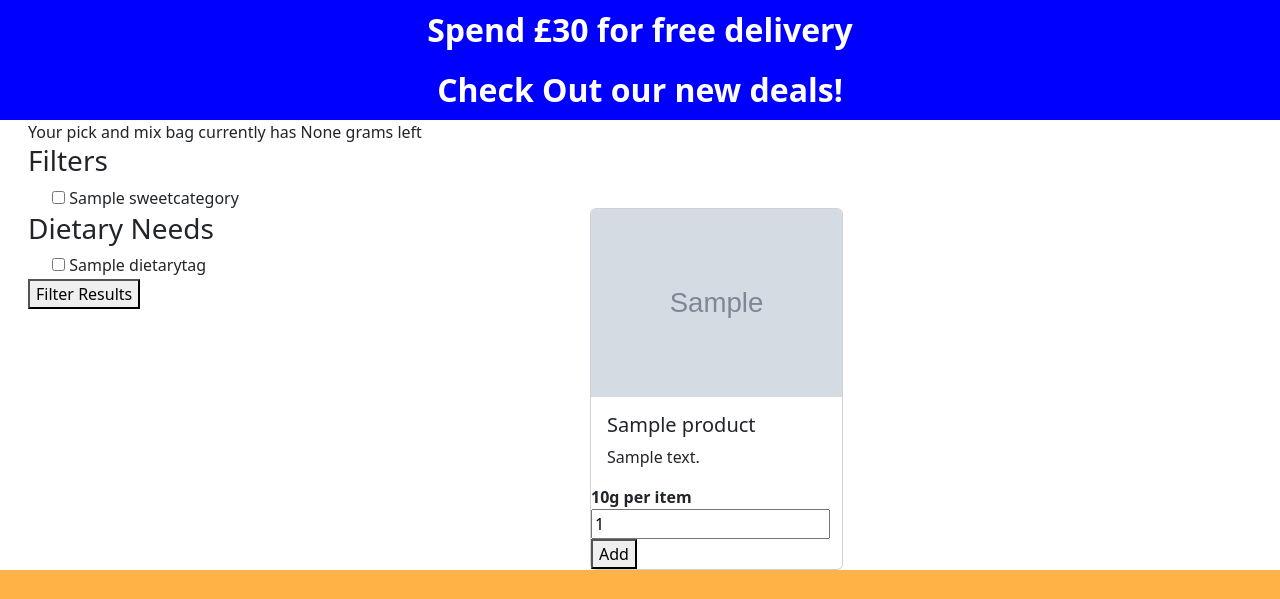
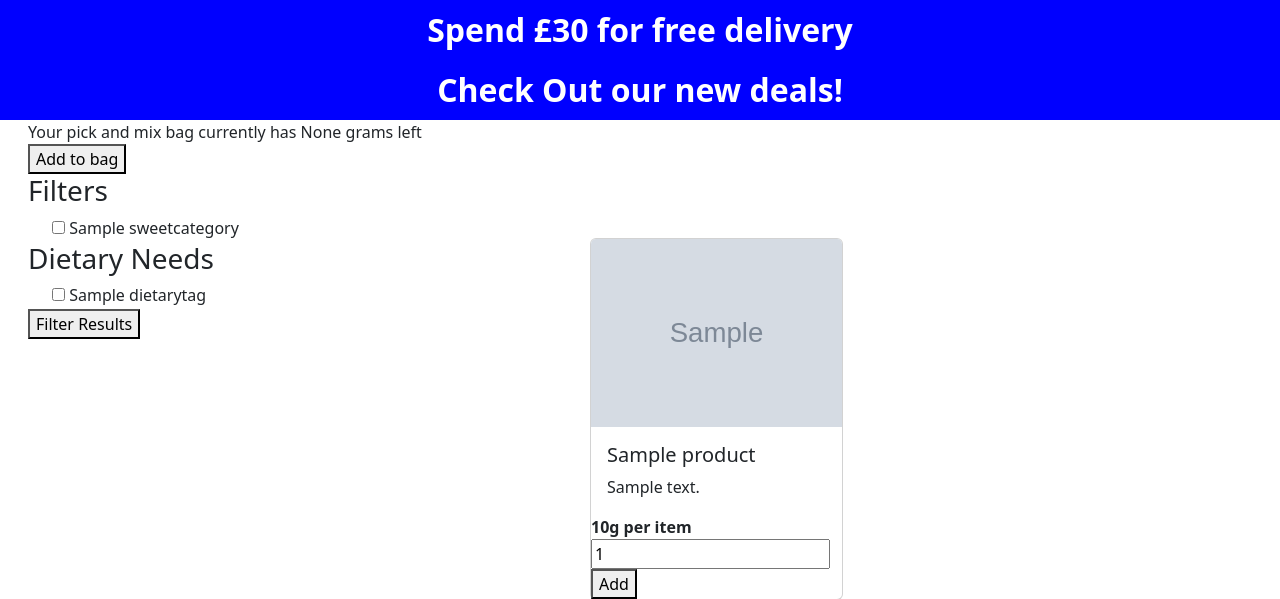
Before and after one commit to HarrisonT1/Portfolio-Project-5, a Django app: a page that uses pick_and_mix/templates/pick_and_mix/pick-and-mix-list.html in a window 1280 px wide. Shown: the part 80-679 px from the top of the page. Run offline with Django 5.2, Linux system fonts and the light colour scheme; tables that the repository leaves empty hold one stand-in row (values such as "Sample post"); grey boxes marked "Sample" are stand-in pictures; some libraries are stand-ins or nearby versions.

Commit message:
Added form to pick and mix to allow adding it to bag

```diff
--- a/pick_and_mix/templates/pick_and_mix/pick-and-mix-list.html
+++ b/pick_and_mix/templates/pick_and_mix/pick-and-mix-list.html
@@ -5,6 +5,10 @@
         <div class="row">
             <div class="col-12">
                 Your pick and mix bag currently has {{ remaining_weight }} grams left
+                <form method="POST" action="{% url 'pick_and_mix_add_basket' pnm.slug %}">
+                    {% csrf_token %}
+                    <button type="submit">Add to bag</button>
+                </form>
             </div>
             <div class="col-md-3">
                 <form method="GET">
--- a/sugar_rush/urls.py
+++ b/sugar_rush/urls.py
@@ -25,7 +25,7 @@ urlpatterns = [
     path('products/', include('products.urls')),
     path('bag/', include('bag.urls')),
     path('checkout/', include('checkout.urls')),
-    path('home/', include('home.urls')),
+    path('', include('home.urls')),
     path('reviews/', include('reviews.urls')),
     path('pick_and_mix/', include('pick_and_mix.urls')),
 ] + static(settings.MEDIA_URL, document_root=settings.MEDIA_ROOT)
```
